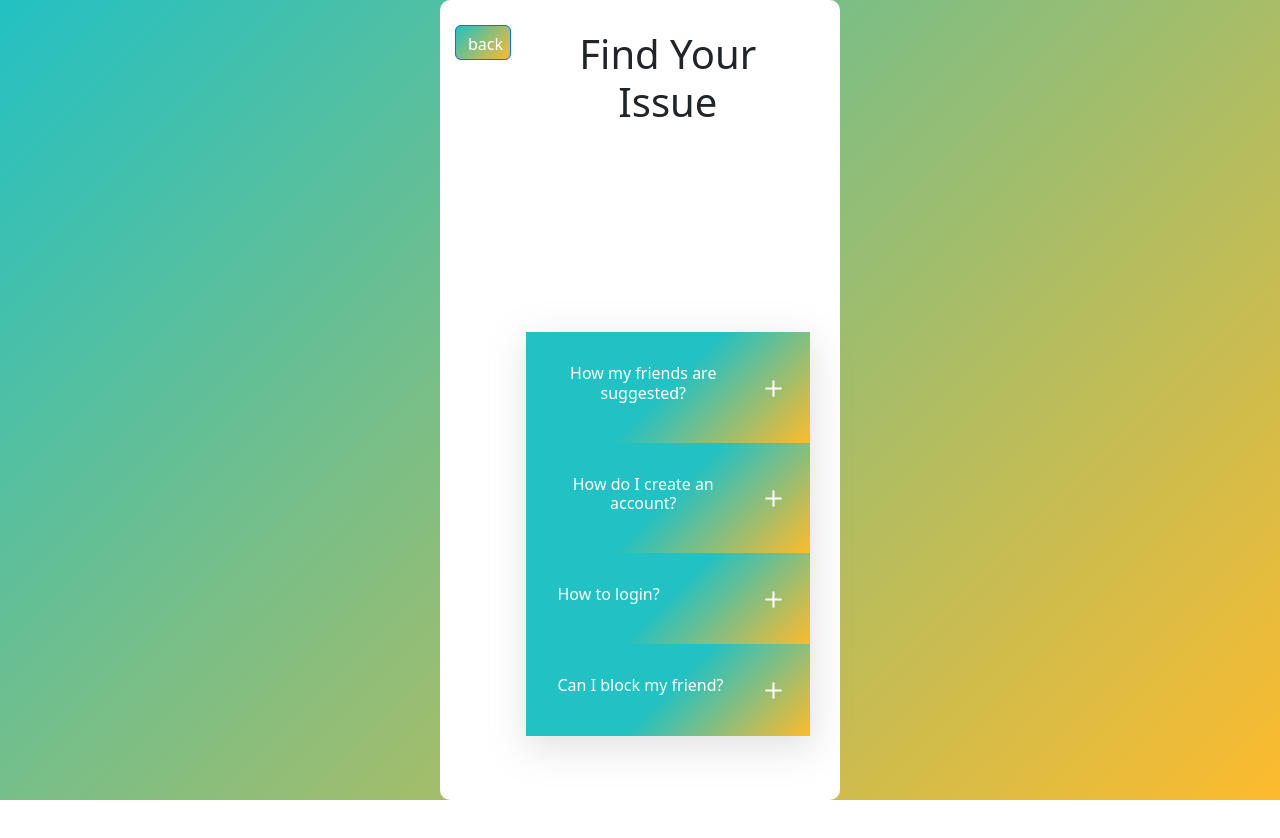
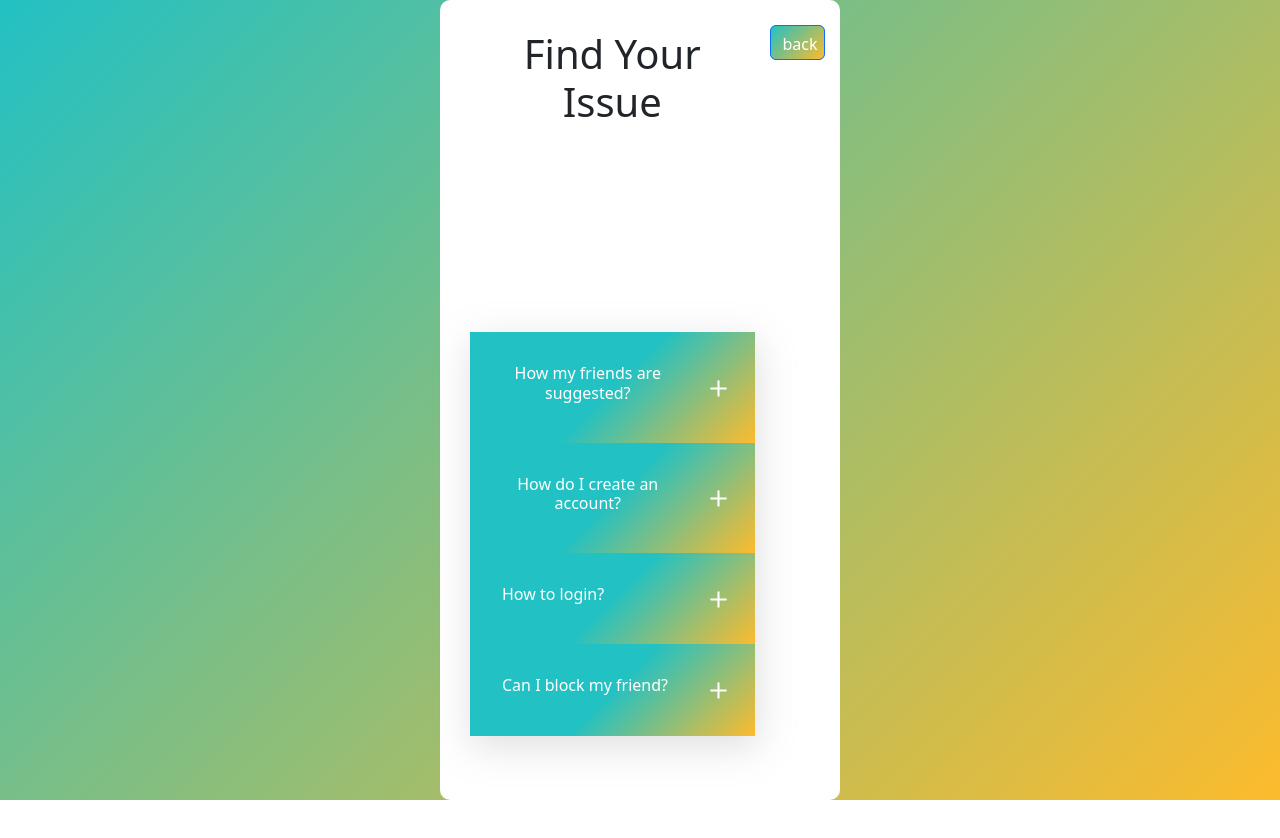
Before and after one commit to phamtoquyen/Language-Exchange-Matchmaker, a React (Create React App) app in the folder Frontend_JIA 2113 - Language Exchange Matchmaker/: page /HelpPage in a window 1280 px wide. Shown: the top 838 px of the page. Built offline with nearby package versions, Linux system fonts and the light colour scheme.

Commit message:
modified back button position

```diff
--- a/Frontend_JIA 2113 - Language Exchange Matchmaker/src/Components/HelpPage.js
+++ b/Frontend_JIA 2113 - Language Exchange Matchmaker/src/Components/HelpPage.js
@@ -84,7 +84,6 @@ const toggle = index => {
 
     <div className="screen-Background">
       <div className="screen-Container">
-      <Button className="btn-help" onClick={handleBack} >back</Button>
         <div className="screen-Content">
             <h1>Find Your Issue</h1>
         <AccordionSection>
@@ -109,6 +108,7 @@ const toggle = index => {
 
         </AccordionSection>
         </div>
+        <Button className="btn-help" onClick={handleBack} >back</Button>
       </div>
       </div>
 
```
